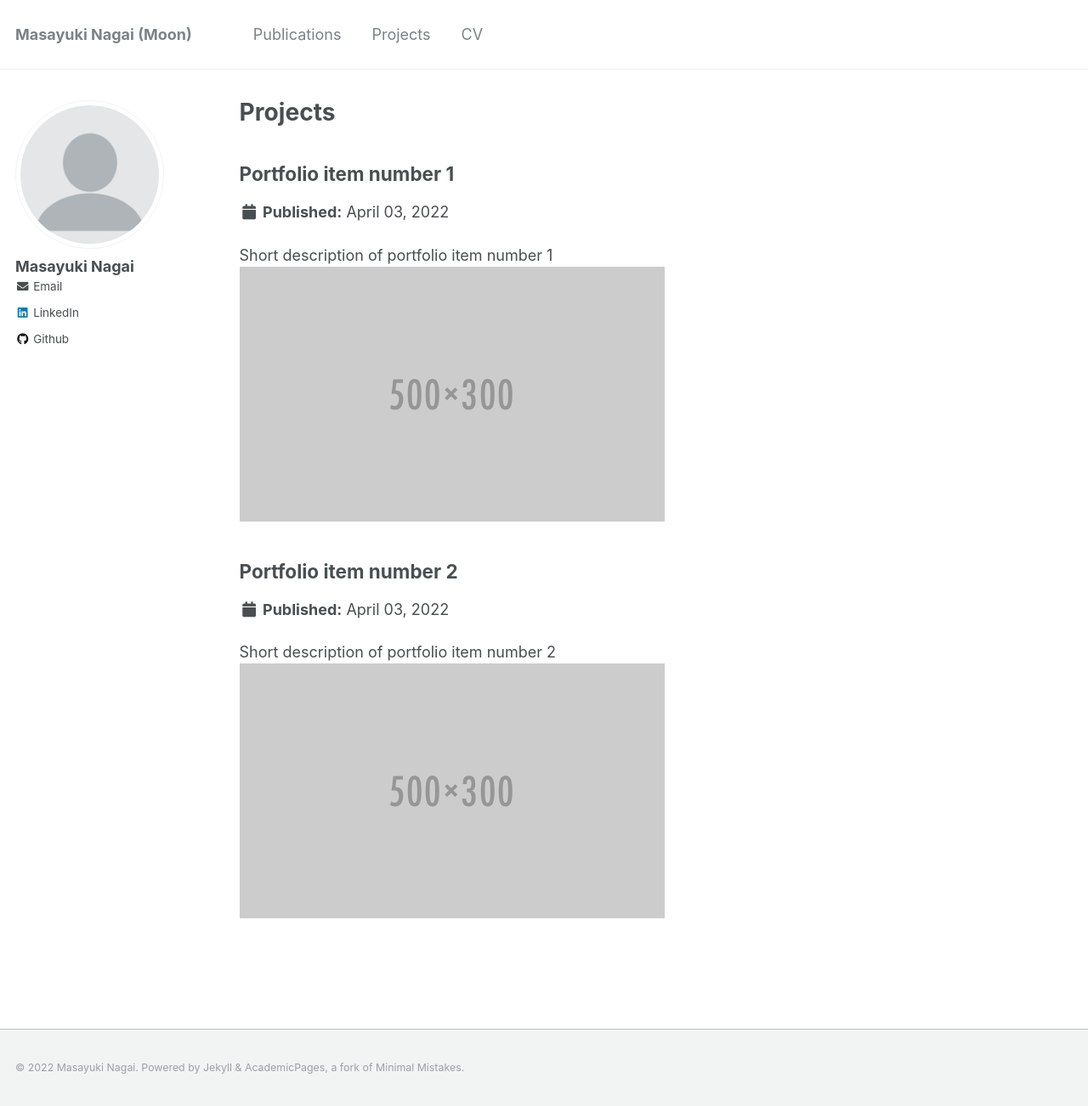
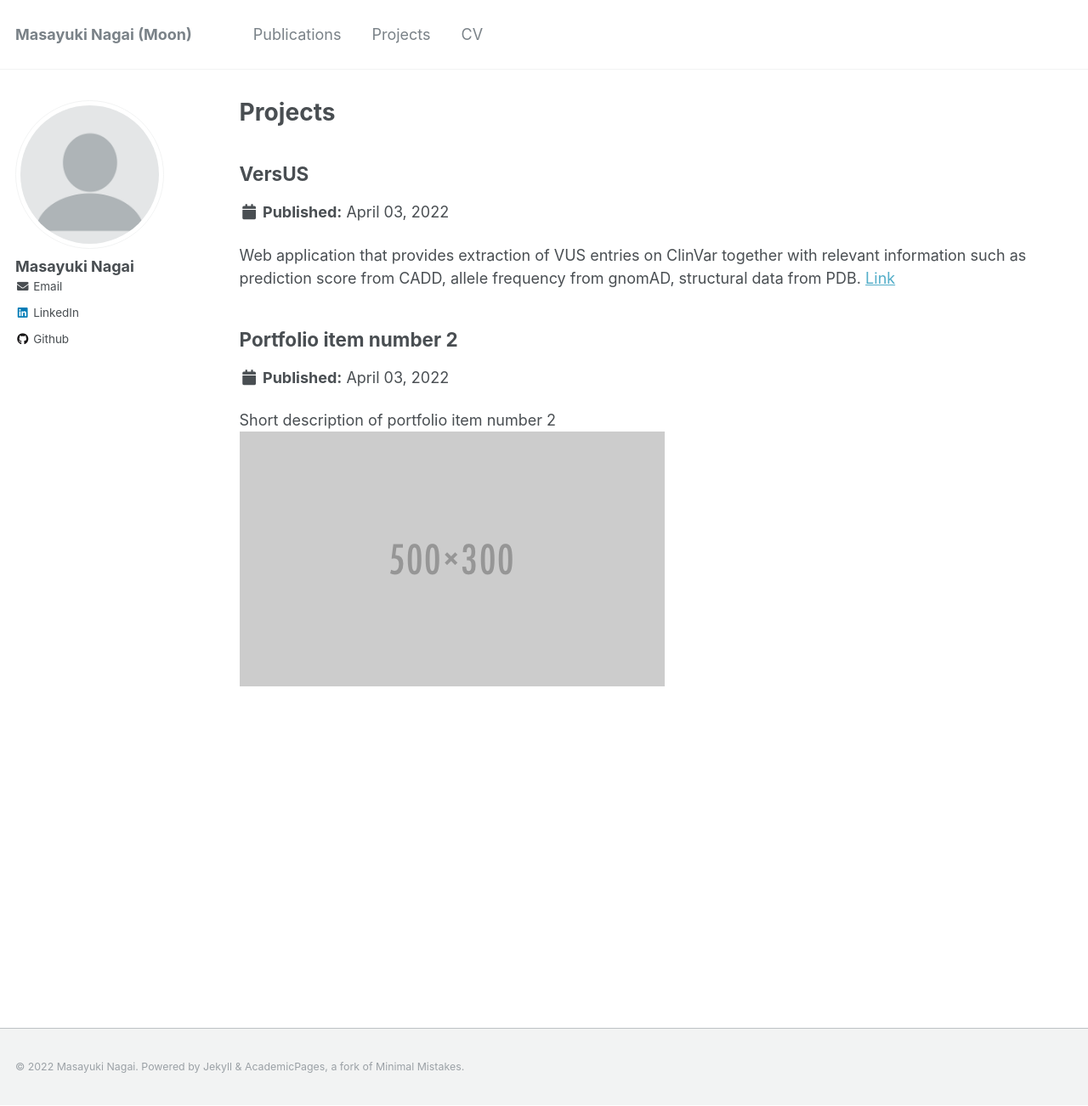
Before and after one commit to MasayukiNagai/MasayukiNagai.github.io, a Jekyll site: the page built from _pages/projects.html, in a window 1280 px wide and 1302 px high. Shown: the whole window at 85% size. Built offline with Jekyll 4.4.1, drawn with Linux system fonts in a browser that asks for light colours.

Commit message:
Update projects-1

```diff
--- a/_projects/projects-1.md
+++ b/_projects/projects-1.md
@@ -1,7 +1,7 @@
 ---
-title: "Portfolio item number 1"
-excerpt: "Short description of portfolio item number 1<br/><img src='/images/500x300.png'>"
-collection: portfolio
+title: "VersUS"
+excerpt: "Web application that provides extraction of VUS entries on ClinVar together with relevant information such as prediction score from CADD, allele frequency from gnomAD, structural data from PDB. [Link](https://www.csc.depauw.edu/~mnagai22/)"
+collection: projects
 ---
 
 This is an item in your portfolio. It can be have images or nice text. If you name the file .md, it will be parsed as markdown. If you name the file .html, it will be parsed as HTML.
```
